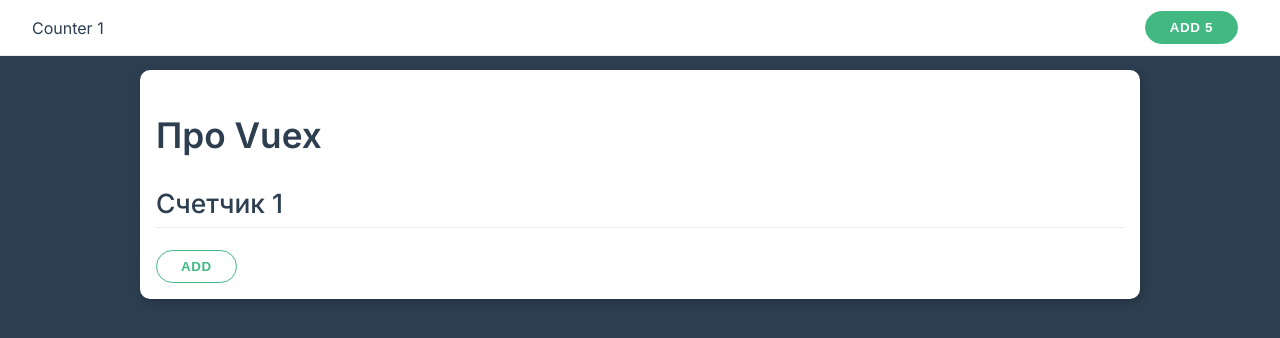
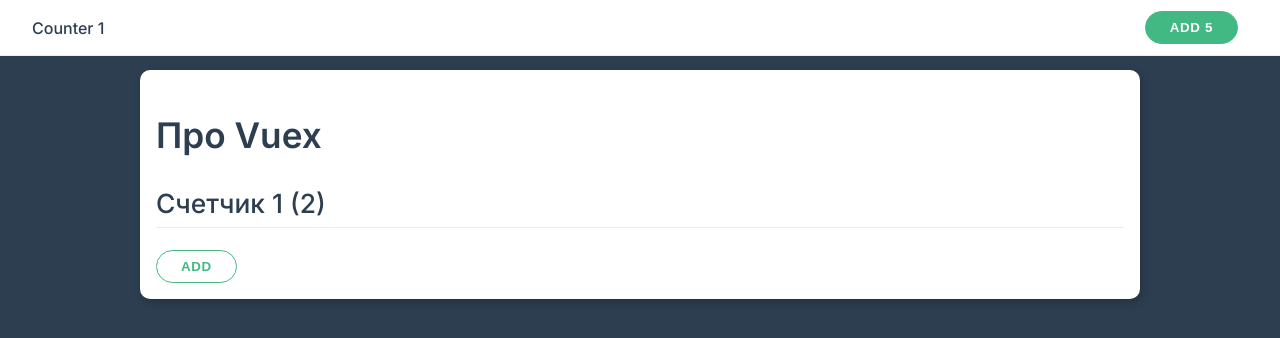
Before and after one commit to glushach/vue-bases, a Vue app in the folder vue-framework/: page / in a window 1280 px wide. Shown: the top 338 px of the page. Built offline with nearby package versions, Linux system fonts and the light colour scheme.

Commit message:
feat: use getters for security global state

```diff
--- a/vue-framework/src/App.vue
+++ b/vue-framework/src/App.vue
@@ -3,7 +3,7 @@
   <div class="container with-nav">
     <div class="card">
       <h1>Про Vuex</h1>
-      <h2>Счетчик {{$store.state.counter}}</h2>
+      <h2>Счетчик {{$store.getters.counter}} ({{$store.getters.doubleCounter}})</h2>
       <button class="btn" @click="increment">Add</button>
     </div>
   </div>
--- a/vue-framework/src/TheNavbar.vue
+++ b/vue-framework/src/TheNavbar.vue
@@ -1,6 +1,6 @@
 <template>
   <header class="navbar">
-    Counter {{counter}}
+    <strong>Counter {{counter}}</strong>
     <button class="btn primary" @click="add">Add 5</button>
   </header>
 </template>
@@ -9,7 +9,7 @@
   export default {
     computed: {
       counter() {
-        return this.$store.state.counter;
+        return this.$store.getters.counter;
       }
     },
     methods: {
--- a/vue-framework/src/store.js
+++ b/vue-framework/src/store.js
@@ -13,5 +13,16 @@ export default createStore({
     add(state, payload) {
       state.counter += payload.value;
     }
+  },
+  getters: {
+    counter(state) {
+      // if (state.counter > 50) {
+      //   return 0;
+      // }
+      return state.counter
+    },
+    doubleCounter(_, getters) {
+      return getters.counter * 2;
+    }
   }
 })
```
